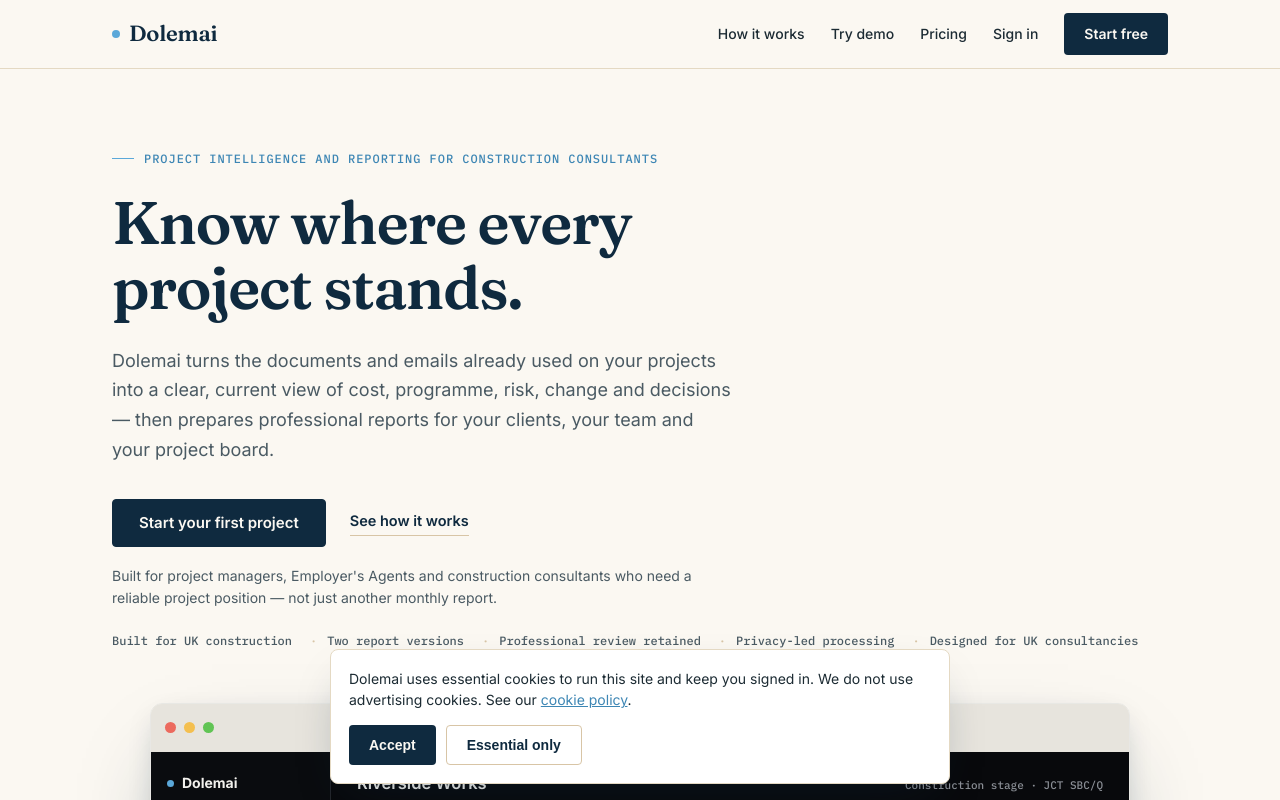
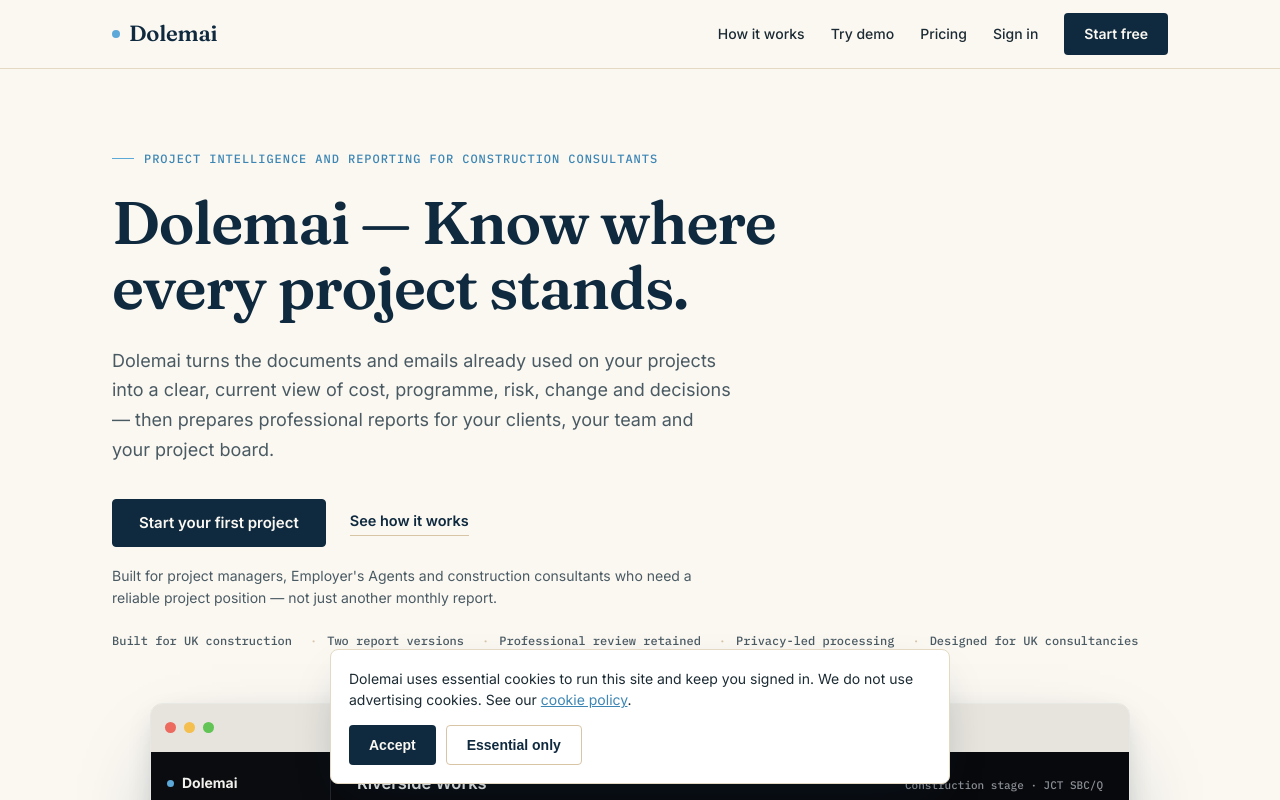
Before and after one commit to DesignflowOSapp/dolemai-marketing, a Next.js app: page / in a window 1280 px wide. Shown: the top 800 px of the page. Built offline with nearby package versions, Linux system fonts and the light colour scheme.

Commit message:
SEO/OAuth: name Dolemai in h1 and plain-language meta description; add /support page

```diff
--- a/app/(marketing)/page.tsx
+++ b/app/(marketing)/page.tsx
@@ -11,7 +11,7 @@
 export const metadata = pageMeta({
   title: "Home",
   description:
-    "Dolemai turns the documents and emails already used on your projects into a clear, current view of cost, programme, risk, change and decisions — then prepares professional reports for your clients, team and project board.",
+    "Dolemai is a project intelligence and reporting tool for construction consultants. It reviews the project documents and emails you connect, tracks changes to cost, programme, risk, contract change and decisions, and prepares client and internal report drafts for your professional review.",
   path: "/",
 });
 
@@ -72,8 +72,8 @@
               <span style={{ width: 22, height: 1, background: paper.signal, display: "inline-block" }} />
               Project intelligence and reporting for construction consultants
             </div>
-            <h1 className="display" style={{ fontWeight: 600, color: paper.oceanDeep, letterSpacing: "-0.02em", lineHeight: 1.08, maxWidth: "14ch", margin: 0 }}>
-              Know where every project stands.
+            <h1 className="display" style={{ fontWeight: 600, color: paper.oceanDeep, letterSpacing: "-0.02em", lineHeight: 1.08, maxWidth: "20ch", margin: 0 }}>
+              Dolemai — Know where every project stands.
             </h1>
             <p style={{ color: paper.inkSoft, fontSize: 18, lineHeight: 1.65, maxWidth: 620, marginTop: 26 }}>
               Dolemai turns the documents and emails already used on your projects into a clear,
--- a/app/layout.tsx
+++ b/app/layout.tsx
@@ -7,7 +7,7 @@
   metadataBase: new URL(SITE_URL),
   title: "Dolemai — Project intelligence and reporting for construction consultants",
   description:
-    "Dolemai turns the documents and emails already used on your projects into a clear, current view of cost, programme, risk, change and decisions — then prepares professional reports.",
+    "Dolemai is a project intelligence and reporting tool for construction consultants. It reviews the project documents and emails you connect, tracks changes to cost, programme, risk, contract change and decisions, and prepares client and internal report drafts for your professional review.",
   robots: { index: true, follow: true },
   icons: { icon: "/favicon.svg" },
 };
```
